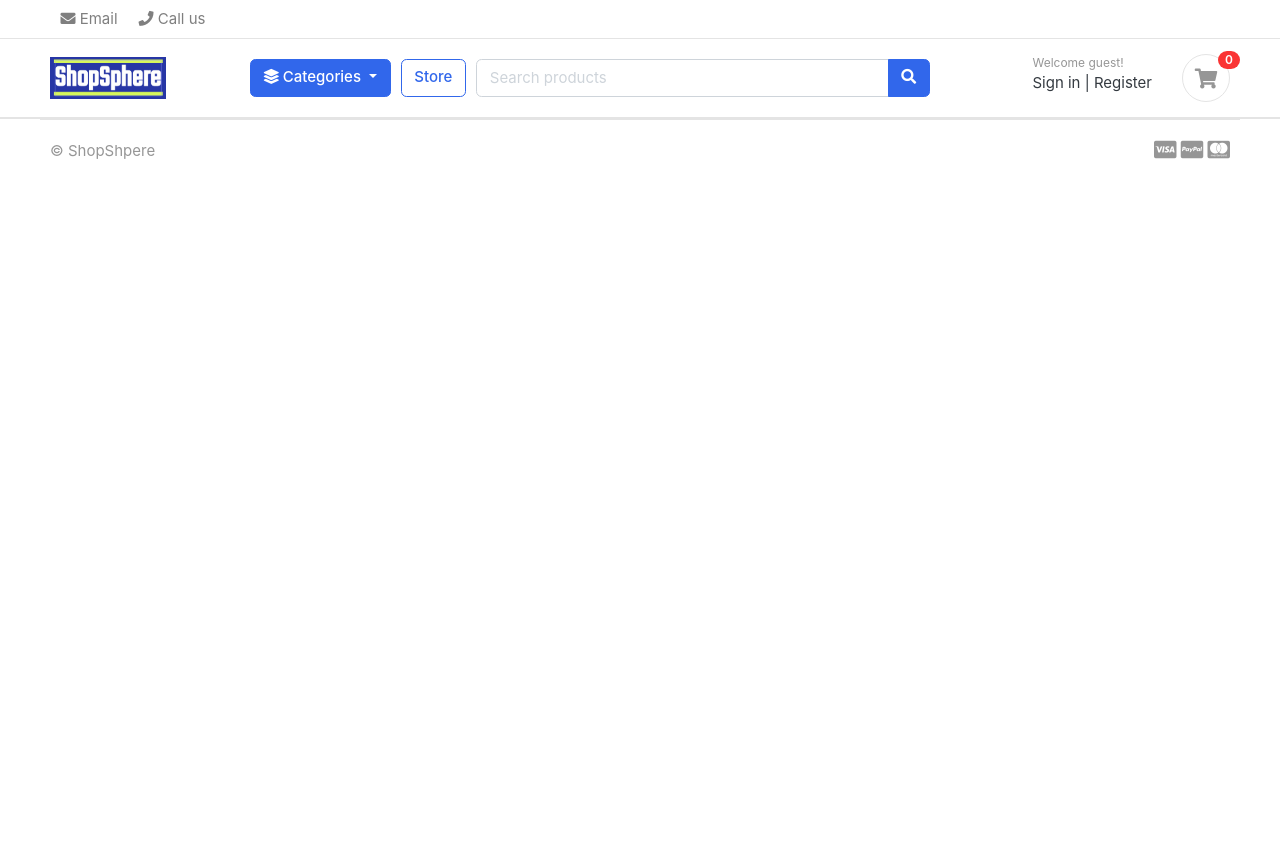
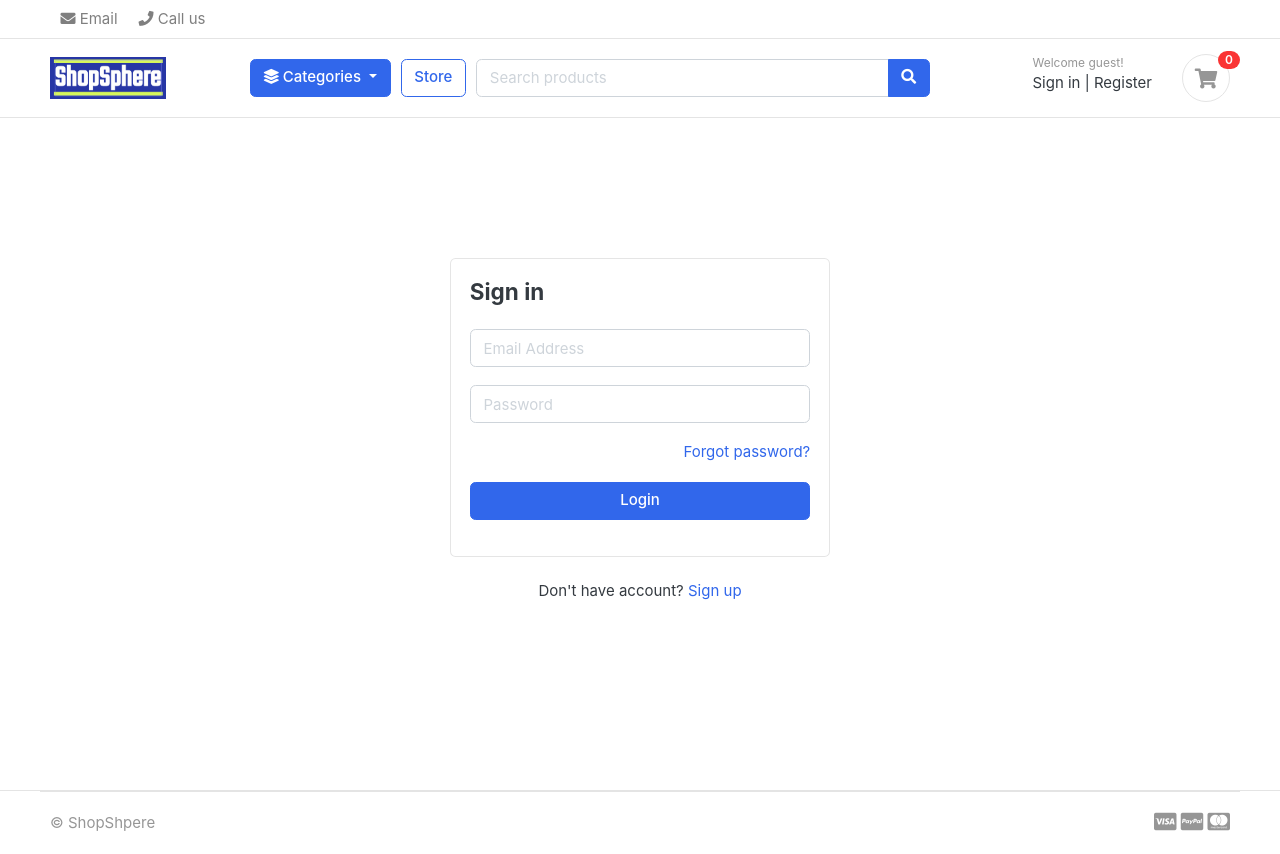
Before and after one commit to Harshavardhan-504/ShopSphere, a Django app: page /accounts/login/ in a window 1280 px wide. Before the commit the page ends 159 px from the top, so only its background shows below. Run offline with Django 3.2, Linux system fonts and the light colour scheme; some libraries are stand-ins or nearby versions; some web fonts are replaced.

Commit message:
Added create user/login and log out features

```diff
--- a/accounts/views.py
+++ b/accounts/views.py
@@ -1,17 +1,51 @@
-from django.shortcuts import render
+from django.shortcuts import render, redirect
 from .forms import RegistrationForm
+from .models import Account
+from django.contrib import messages, auth
+from django.contrib.auth.decorators import login_required
 
 # Create your views here.
 
 def register(request):
-    form = RegistrationForm()
+
+    if request.method == 'POST':
+        form = RegistrationForm(request.POST)
+        if form.is_valid():
+            first_name = form.cleaned_data['first_name']
+            last_name = form.cleaned_data['last_name']
+            phone_number = form.cleaned_data['phone_number']
+            email = form.cleaned_data['email']
+            password = form.cleaned_data['password']
+            username = email.split("@")[0]
+            user = Account.objects.create_user(first_name=first_name, last_name=last_name, email=email, username=username, password=password)
+            user.phone_number = phone_number
+            user.save()
+            messages.success(request, 'Account Created!')
+            return redirect('register')
+    else:
+        form = RegistrationForm()
     context = {
         'form' : form
     }
-    return render(request, 'accounts/register.html')
+    return render(request, 'accounts/register.html', context)
 
 def login(request):
+    if request.method == 'POST':
+        email = request.POST['email']
+        password = request.POST['password']
+
+        user = auth.authenticate(email = email,password = password)
+
+        if user is not None:
+            auth.login(request,user)
+            return redirect('home')
+        else:
+            messages.error(request,'Please provide correct credentials')
+            return redirect('login')
     return render(request, 'accounts/login.html')
 
+@login_required(login_url = 'login')
 def logout(request):
-    return render(request, 'accounts/logout.html')
+    auth.logout(request)
+    messages.success(request, 'You are logged out.')
+    return redirect('login')
--- a/shopshere/settings.py
+++ b/shopshere/settings.py
@@ -131,3 +131,8 @@ STATICFILES_DIRS = [
 #mediafiles configuration
 MEDIA_URL = '/media/'
 MEDIA_ROOT = BASE_DIR /'media'
+
+from django.contrib.messages import constants as messages
+MESSAGE_TAGS = {
+    messages.ERROR: 'danger',
+}
--- a/static/js/script.js
+++ b/static/js/script.js
@@ -57,3 +57,7 @@ $(document).ready(function() {
 
 });
 // jquery end
+
+setTimeout(function(){
+    $('#message').fadeOut('slow')
+}, 4000)
--- a/templates/accounts/login.html
+++ b/templates/accounts/login.html
@@ -1,5 +1,35 @@
 {% extends 'base.html' %}
 
 {% block content %}
+<section class="section-conten padding-y" style="min-height:84vh">
 
+    <!-- ============================ COMPONENT LOGIN   ================================= -->
+        <div class="card mx-auto" style="max-width: 380px; margin-top:100px;">
+
+          <div class="card-body">
+          <h4 class="card-title mb-4">Sign in</h4>
+          {% include 'includes/alerts.html' %}
+          <form action="{% url 'login' %}" method="POST">
+            {% csrf_token %}
+              <div class="form-group">
+                 <input type="email" class="form-control" placeholder="Email Address" name="email">
+              </div> <!-- form-group// -->
+              <div class="form-group">
+                <input type="password" class="form-control" placeholder="Password" name="password">
+              </div> <!-- form-group// -->
+              <div class="form-group">
+                  <a href="#" class="float-right">Forgot password?</a>
+
+              </div> <!-- form-group form-check .// -->
+              <div class="form-group">
+                  <button type="submit" class="btn btn-primary btn-block"> Login  </button>
+              </div> <!-- form-group// -->
+          </form>
+          </div> <!-- card-body.// -->
+        </div> <!-- card .// -->
+
+         <p class="text-center mt-4">Don't have account? <a href="{% url 'register' %}">Sign up</a></p>
+         <br><br>
+    <!-- ============================ COMPONENT LOGIN  END.// ================================= -->
+    </section>
 {% endblock %}
--- a/templates/accounts/logout.html
+++ /dev/null
@@ -1 +0,0 @@
-<h2>logout</h2>
--- /dev/null
+++ b/templates/includes/alerts.html
@@ -0,0 +1,13 @@
+{% if messages %}
+
+    {% for message in messages %}
+    <div id="message" class="container">
+    <div {% if message.tags %} class="alert alert-{{ message.tags }}"{% endif %} role="alert">
+      <button type="button" class="close" data-dismiss="alert"><span aria-hidden="true">&times;</span></button>
+        {% if message.level == DEFAULT_MESSAGE_LEVELS.ERROR %}Error: {% endif %}
+        {{ message }}
+    </div>
+    </div>
+    {% endfor %}
+
+{% endif %}
--- a/templates/includes/navbar.html
+++ b/templates/includes/navbar.html
@@ -52,6 +52,7 @@
 	</div> <!-- col.// -->
 	<div class="col-lg-3 col-sm-6 col-8 order-2 order-lg-3">
 				<div class="d-flex justify-content-end mb-3 mb-lg-0">
+					{% if user.id is None %}
 					<div class="widget-header">
 						<small class="title text-muted">Welcome guest!</small>
 						<div>
@@ -59,6 +60,15 @@
 							<a href="{%url 'register' %}"> Register</a>
 						</div>
 					</div>
+					{% else %}
+					<div class="widget-header">
+						<small class="title text-muted">Welcome {{user.first_name}}!</small>
+						<div>
+							<a href="">Dashboard</a> <span class="dark-transp"> | </span>
+							<a href="{%url 'logout' %}"> Logout</a>
+						</div>
+					</div>
+					{% endif %}
 					<a href="./cart.html" class="widget-header pl-3 ml-3">
 						<div class="icon icon-sm rounded-circle border"><i class="fa fa-shopping-cart"></i></div>
 						<span class="badge badge-pill badge-danger notify">0</span>
```
Also changed, not shown: accounts/forms.py (+32 -0 lines), templates/accounts/register.html (+20 -25 lines), db.sqlite3.
